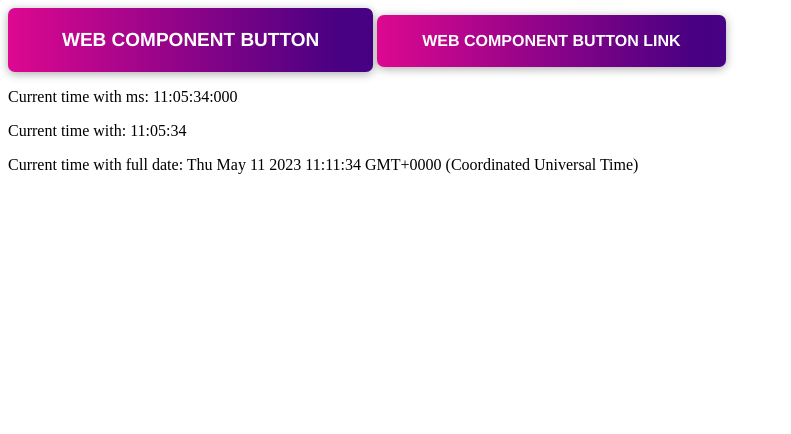
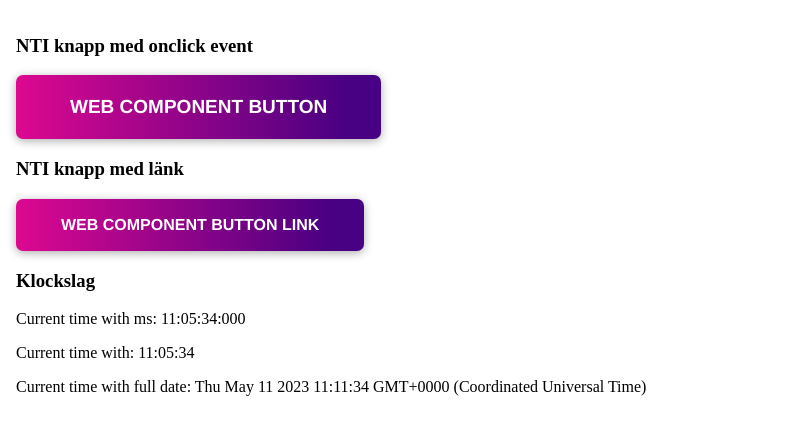
Before and after one commit to linus-jansson/webcomponents-poc, a React app: page page/index.html in a window 1280 px wide. Shown: the whole page, without its empty margins (0-791 px from the left). Built offline with nearby package versions, Linux system fonts and the light colour scheme.

Commit message:
some format

```diff
--- a/page/index.html
+++ b/page/index.html
@@ -7,12 +7,43 @@
     <title>Document</title>
     <script defer type="module" src="https://cdn.jsdelivr.net/npm/@linus_janns/webcomponents@0.0.4/dist/webcomponents.js"></script>
 </head>
+<style>
+    body {
+        box-sizing: border-box;
+        margin: 0;
+        padding: 0;
+    }
+
+    main {
+        padding: 1rem;
+    }
+
+    .button-div {
+        display: flex;
+        flex-direction: column;
+        justify-content: center;
+    }
+</style>
 <body>
-    <nti-button id="ntibutton">Web component button</nti-button>
-    <nti-button href="https://ntigymnasiet.se/" size="small">Web component button link</nti-button>
-    <p>Current time with ms: <counting-clock format="HH:MM:ss:SSS" tickInterval="100"></counting-clock></p>
-    <p>Current time with: <counting-clock format="HH:MM:ss" tickInterval="100"></counting-clock></p>
-    <p>Current time with full date: <counting-clock format="" tickInterval="100"></counting-clock></p>
+    <main>
+        <div class="button-div">
+            <h3>NTI knapp med onclick event</h3>
+            <nti-button id="ntibutton">Web component button</nti-button>
+        </div>
+        <div class="button-div">
+            <h3>NTI knapp med länk</h3>
+            <nti-button href="https://ntigymnasiet.se/" size="small" target="_blank">Web component button link</nti-button>
+        </div>
+        <div>
+            <h3>Klockslag</h3>
+            <div>
+                <p>Current time with ms: <counting-clock format="HH:MM:ss:SSS" tickInterval="100"></counting-clock></p>
+                <p>Current time with: <counting-clock format="HH:MM:ss" tickInterval="100"></counting-clock></p>
+                <p>Current time with full date: <counting-clock format="" tickInterval="100"></counting-clock></p>
+            </div>
+
+        </div>
+    </main>
 </body>
     <script>
         document.querySelector("#ntibutton")
```
